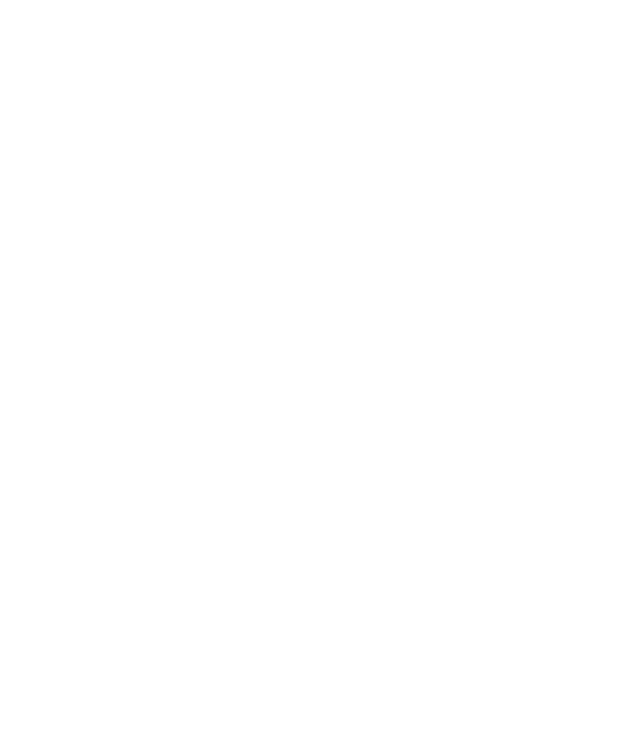
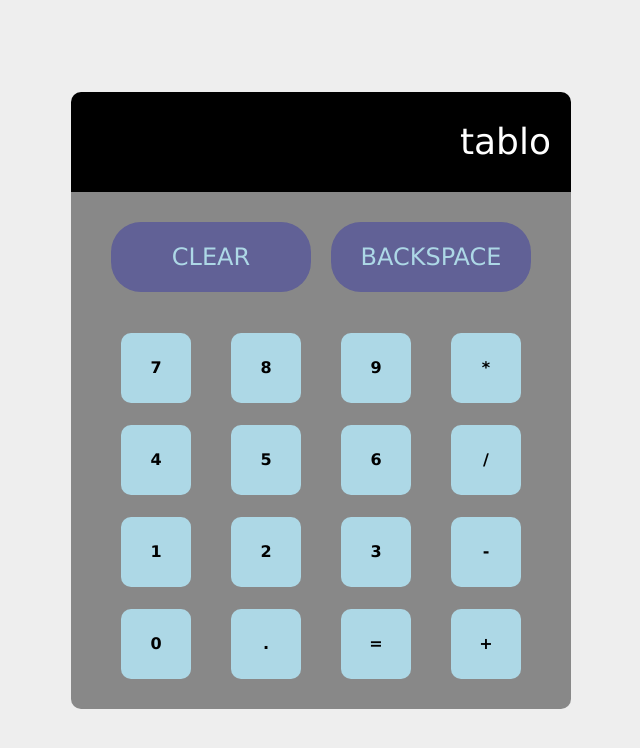
Before and after one commit to finvest2005/Calculator, a plain HTML site: page index.html in a window 1280 px wide. Shown: the whole page, without its empty margins (319-959 px from the left). Drawn offline with Linux system fonts and the light colour scheme.

Commit message:
Arrange all buttons and tablo
Colors and sizes in preliminarily form

```diff
--- a/css/style.css
+++ b/css/style.css
@@ -0,0 +1,75 @@
+* {
+  margin: 0;
+  padding: 0;
+  box-sizing: border-box;
+  font-family: 'Lucida Sans', 'Lucida Sans Regular', 'Lucida Grande',
+    'Lucida Sans Unicode', Geneva, Verdana, sans-serif;
+}
+.container * {
+  /* border: 1px solid black; */
+}
+.container {
+  display: flex;
+  flex-direction: column;
+  justify-content: center;
+  align-items: center;
+  height: 100vh;
+  background-color: #eee;
+}
+.util,
+#i789,
+#i456,
+#i123,
+#i0 {
+  display: flex;
+  flex-direction: row;
+  justify-content: center;
+  align-items: center;
+  background-color: #888;
+  padding: 1px;
+  width: 500px;
+}
+#i0 {
+  padding-bottom: 20px;
+  border-radius: 0 0 10px 10px;
+}
+.util {
+  padding: 20px 1px;
+}
+.clear,
+.backspace {
+  width: 200px;
+  height: 70px;
+  margin: 10px;
+  display: flex;
+  justify-content: center;
+  align-items: center;
+  background-color: rgb(97, 97, 150);
+  color: lightblue;
+  font-size: 24px;
+  border-radius: 30px;
+}
+.tablo {
+  display: flex;
+  justify-content: right;
+  align-items: center;
+  background-color: black;
+  width: 500px;
+  height: 100px;
+  border-radius: 10px 10px 0 0;
+  color: white;
+  padding: 10px 20px;
+  font-size: 36px;
+}
+
+.btn {
+  width: 70px;
+  height: 70px;
+  display: flex;
+  justify-content: center;
+  align-items: center;
+  margin: 10px 20px;
+  background-color: lightblue;
+  border-radius: 10px;
+  font-weight: bold;
+}
--- a/index.html
+++ b/index.html
@@ -7,5 +7,37 @@
     <link rel="stylesheet" href="./css/style.css" />
     <script type="module" src="./js/script.js" defer></script>
   </head>
-  <body></body>
+  <body>
+    <div class="container">
+      <div class="tablo">tablo</div>
+      <div class="util">
+        <div class="clear">CLEAR</div>
+        <div class="backspace">BACKSPACE</div>
+      </div>
+      <div id="i789">
+        <div class="btn" id="7">7</div>
+        <div class="btn" id="8">8</div>
+        <div class="btn" id="9">9</div>
+        <div class="btn" id="multiply">*</div>
+      </div>
+      <div class="" id="i456">
+        <div class="btn" id="4">4</div>
+        <div class="btn" id="5">5</div>
+        <div class="btn" id="6">6</div>
+        <div class="btn" id="divide">/</div>
+      </div>
+      <div class="" id="i123">
+        <div class="btn" id="1">1</div>
+        <div class="btn" id="2">2</div>
+        <div class="btn" id="3">3</div>
+        <div class="btn" id="subtract">-</div>
+      </div>
+      <div class="" id="i0">
+        <div class="btn" id="0">0</div>
+        <div class="btn" id="point">.</div>
+        <div class="btn" id="eqsign">=</div>
+        <div class="btn" id="add">+</div>
+      </div>
+    </div>
+  </body>
 </html>
```
